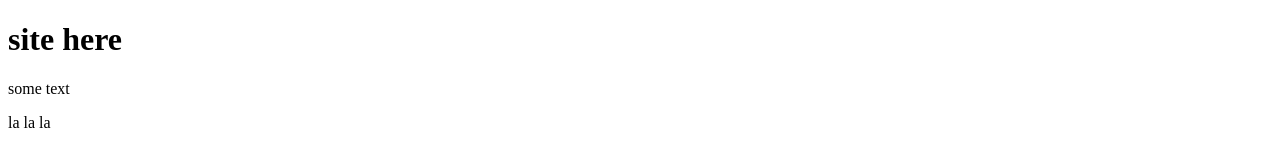
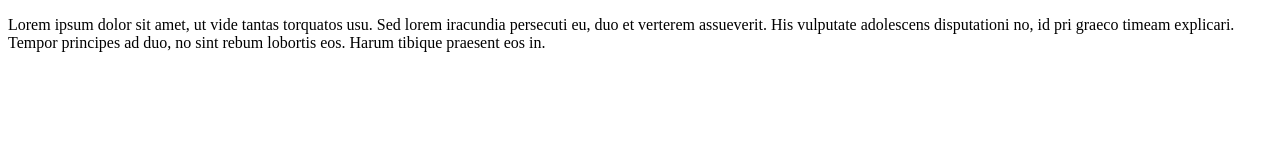
Before and after one commit to Syritchenko/site, a plain HTML site: page index.html in a window 1280 px wide. Drawn offline with Linux system fonts and the light colour scheme.

Commit message:
third commit

```diff
--- a/index.html
+++ b/index.html
@@ -6,8 +6,10 @@
     <link rel="stylesheet" href="css/style.css">
 </head>
 <body>
-    <h1>site here</h1>
-    <p>some text</p>
-    <P>la la la</P>
+    <p>Lorem ipsum dolor sit amet, ut vide tantas torquatos usu.
+        Sed lorem iracundia persecuti eu, duo et verterem assueverit.
+        His vulputate adolescens disputationi no, id pri graeco timeam
+        explicari. Tempor principes ad duo, no sint rebum lobortis eos.
+        Harum tibique praesent eos in.</p>
 </body>
 </html>
```
